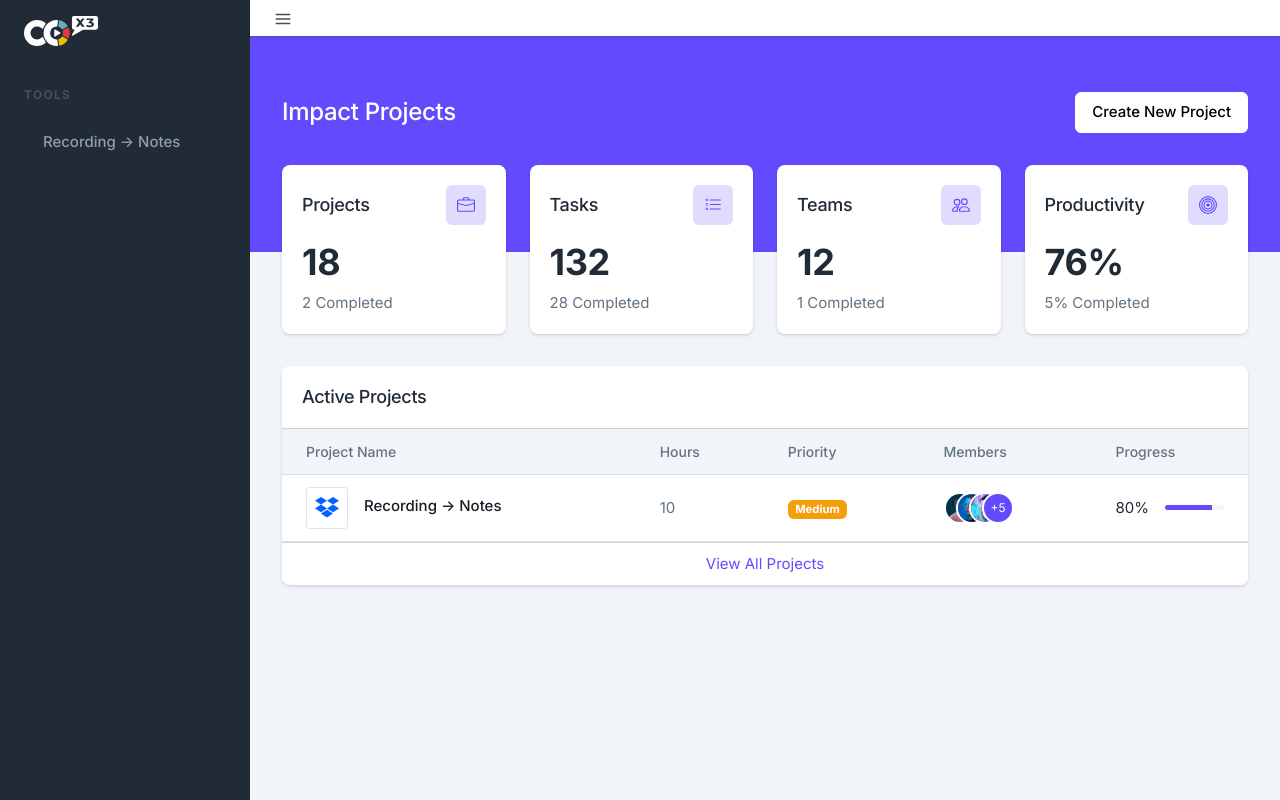
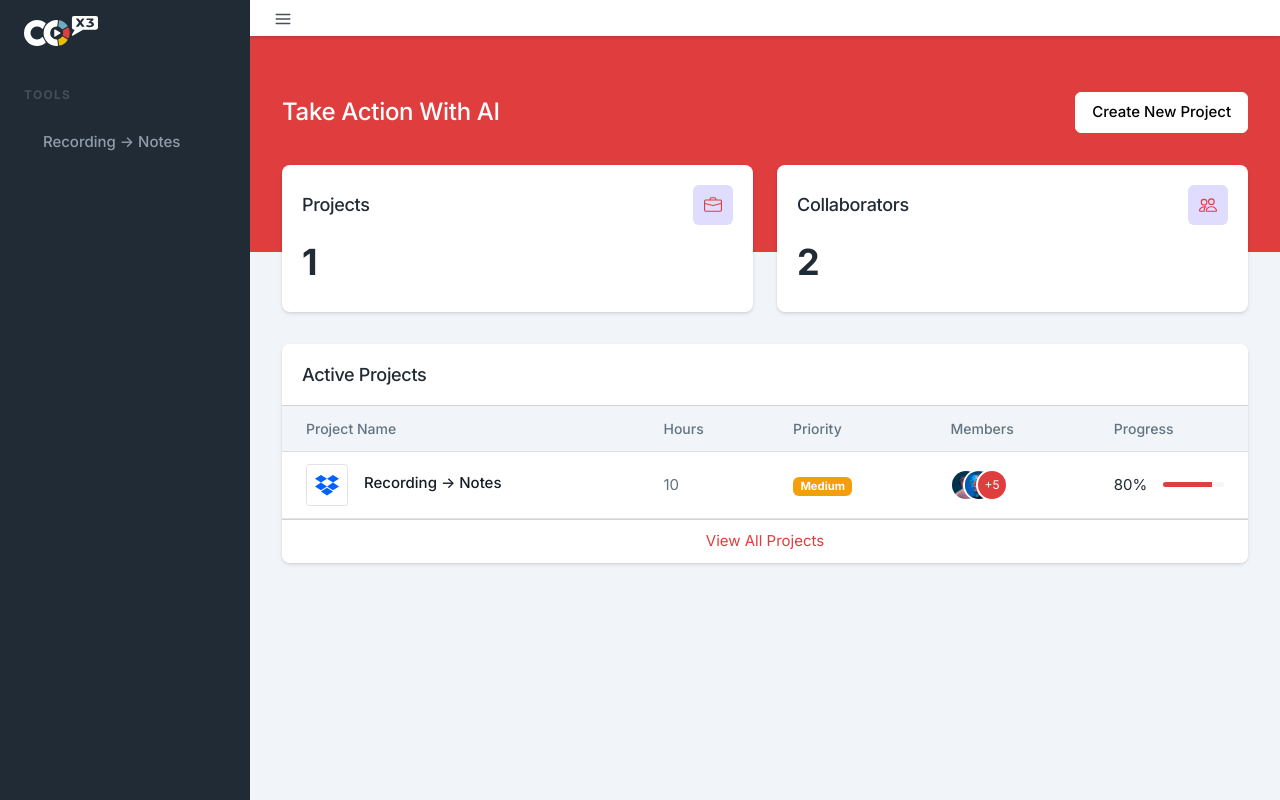
Before and after one commit to thex3family/Take-Action-With-AI, a Next.js app: page / in a window 1280 px wide. Built offline with nearby package versions, Linux system fonts and the light colour scheme; a web font is replaced by a local one.

Commit message:
Improve UI

```diff
--- a/data/dashboard/ActiveProjectsData.js
+++ b/data/dashboard/ActiveProjectsData.js
@@ -11,7 +11,6 @@ export const ActiveProjectsData = [
        members:[
         {image:'images/avatar/avatar-1.jpg'},
         {image:'images/avatar/avatar-2.jpg'},
-        {image:'images/avatar/avatar-3.jpg'}
        ]
     },
     // {
--- a/data/dashboard/ProjectsStatsData.js
+++ b/data/dashboard/ProjectsStatsData.js
@@ -9,30 +9,30 @@ export const ProjectsStats = [
     {
        id:1,
        title : "Projects",
-       value : 18,
+       value : 1,
        icon: <Briefcase size={18}/>,
-       statInfo: '<span className="text-dark me-2">2</span> Completed'
+      //  statInfo: '<span className="text-dark me-2">1</span> Completed'
     },
-    {
-        id:2,
-        title : "Tasks",
-        value : 132,
-        icon: <ListTask size={18}/>,
-        statInfo: '<span className="text-dark me-2">28</span> Completed'
-     },
+   //  {
+   //      id:2,
+   //      title : "Tasks",
+   //      value : 132,
+   //      icon: <ListTask size={18}/>,
+   //      statInfo: '<span className="text-dark me-2">28</span> Completed'
+   //   },
      {
         id:3,
-        title : "Teams",
-        value : 12,
+        title : "Collaborators",
+        value : 2,
         icon: <People size={18}/>,
-        statInfo: '<span className="text-dark me-2">1</span> Completed'
+      //   statInfo: '<span className="text-dark me-2">1</span> Recruiting'
      },
-     {
-        id:4,
-        title : "Productivity",
-        value : '76%',
-        icon: <Bullseye size={18}/>,
-        statInfo: '<span className="text-dark me-2">5%</span> Completed'
-     }
+   //   {
+   //      id:4,
+   //      title : "Productivity",
+   //      value : '76%',
+   //      icon: <Bullseye size={18}/>,
+   //      statInfo: '<span className="text-dark me-2">5%</span> Completed'
+   //   }
 ];
 export default ProjectsStats;
--- a/pages/index.js
+++ b/pages/index.js
@@ -23,7 +23,7 @@ const Home = () => {
                         <div>
                             <div className="d-flex justify-content-between align-items-center">
                                 <div className="mb-2 mb-lg-0">
-                                    <h3 className="mb-0  text-white">Impact Projects</h3>
+                                    <h3 className="mb-0  text-white">Take Action With AI</h3>
                                 </div>
                                 <div>
                                     <Link href="#" className="btn btn-white">Create New Project</Link>
@@ -33,7 +33,7 @@ const Home = () => {
                     </Col>
                     {ProjectsStatsData.map((item, index) => {
                         return (
-                            <Col xl={3} lg={6} md={12} xs={12} className="mt-6" key={index}>
+                            <Col xl={6} lg={6} md={12} xs={12} className="mt-6" key={index}>
                                 <StatRightTopIcon info={item} />
                             </Col>
                         )
--- a/routes/DashboardRoutes.js
+++ b/routes/DashboardRoutes.js
@@ -32,7 +32,7 @@ export const DashboardMenu = [
 	{
 		id: uuid(),
 		title: 'Recording -> Notes',
-		icon: 'home',
+		icon: 'phone',
 		link: '/pages/r2n'
 	},
 	// {
--- a/styles/_user-variables.scss
+++ b/styles/_user-variables.scss
@@ -4,4 +4,4 @@
 //
 // Example of a variable override to change Dashui primary color
 // Remove the "//" to comment it in and see it in action!
-// $primary: #000;
+ $primary: #E03D3E;
--- a/sub-components/dashboard/ActiveProjects.js
+++ b/sub-components/dashboard/ActiveProjects.js
@@ -68,7 +68,7 @@ const ActiveProjects = () => {
                         </tbody>
                     </Table>
                     <Card.Footer className="bg-white text-center">
-                        <Link href="#" className="link-primary">View All Projects</Link>
+                        <Link target="_blank" href="https://x3.family?utm_source=takeactionapp" className="link-primary">View All Projects</Link>
                     </Card.Footer>
                 </Card>
             </Col>
```
Also changed, not shown: pages/pages/r2n.js (+7 -4 lines).
